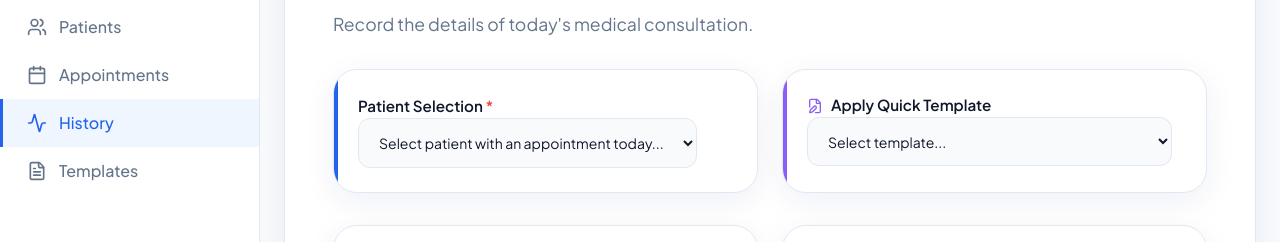
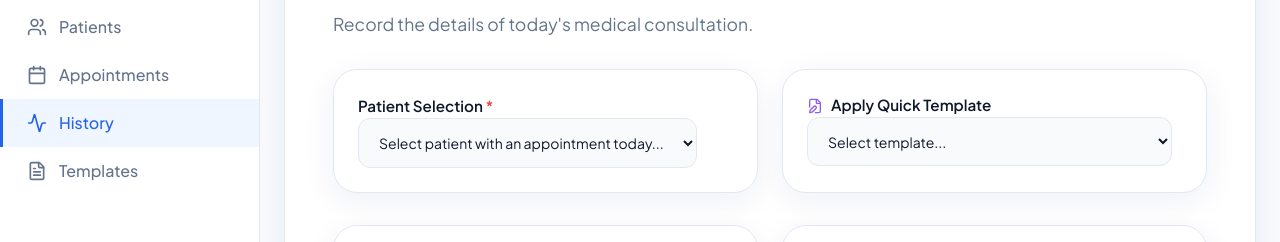
Before and after one commit to kairopy/policlinic, a React (Vite) app: page /consultations/new in a window 1280 px wide. Shown: the part 170-412 px from the top of the page. Built offline with nearby package versions, Linux system fonts and the light colour scheme.

Commit message:
fix(consultations): remove absolute colored strips on patient and template header cards

```diff
--- a/src/pages/Consultations/CreateConsultation.tsx
+++ b/src/pages/Consultations/CreateConsultation.tsx
@@ -2,7 +2,7 @@ import React, { useState, useRef } from 'react';
 import { useNavigate } from 'react-router-dom';
 import { Stethoscope, Image as ImageIcon, CheckCircle, UploadCloud, FileEdit, X } from 'lucide-react';
 import { isSameDay } from 'date-fns';
-import { mockAppointments, mockTemplates, mockConsultations, mockPatients } from '../../data/mockData';
+import { mockAppointments, mockTemplates, mockConsultations } from '../../data/mockData';
 import { useLanguage } from '../../context/LanguageContext';
 
 export const CreateConsultation: React.FC = () => {
@@ -36,7 +36,7 @@ export const CreateConsultation: React.FC = () => {
 
 
 
-  const selectedPatient = mockPatients.find(p => p.id === selectedPatientId);
+
 
   const handleTemplateChange = (e: React.ChangeEvent<HTMLSelectElement>) => {
     const templateId = e.target.value;
@@ -129,7 +129,7 @@ export const CreateConsultation: React.FC = () => {
 
           {/* Patient Selection */}
           <div className="glass-panel" style={{ padding: '1.5rem', borderRadius: '24px', position: 'relative', overflow: 'hidden' }}>
-            <div style={{ position: 'absolute', top: 0, left: 0, width: '4px', height: '100%', background: 'var(--color-primary)' }}></div>
+
             <label className="form-label" style={{ fontWeight: 600, fontSize: '0.95rem' }}>
               {t('consultation.patientSelection')} <span style={{ color: 'var(--color-danger)' }}>*</span>
             </label>
@@ -155,7 +155,7 @@ export const CreateConsultation: React.FC = () => {
 
           {/* Template Selection */}
           <div className="glass-panel" style={{ padding: '1.5rem', borderRadius: '24px', position: 'relative', overflow: 'hidden' }}>
-            <div style={{ position: 'absolute', top: 0, left: 0, width: '4px', height: '100%', background: '#8b5cf6' }}></div>
+
             <label className="form-label" style={{ fontWeight: 600, fontSize: '0.95rem', display: 'flex', alignItems: 'center', gap: '0.5rem' }}>
               <FileEdit size={16} color="#8b5cf6" /> {t('consultation.templateSelection')}
             </label>
```
